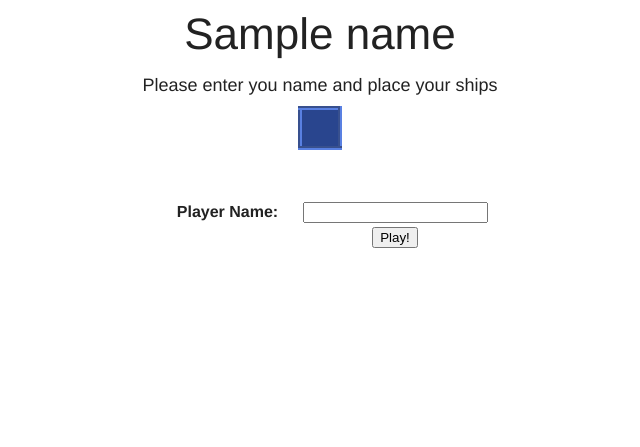
After one commit to ZzCalvinzZ/Battleship, a Django app: template templates/set_field.html in a window 1280 px wide. The commit adds this page. Shown: the top 447 px of the page, without its empty margins (320-960 px from the left). Run offline with Django 3.2, Linux system fonts and the light colour scheme; tables that the repository leaves empty hold one stand-in row (values such as "Sample post"); the template is opened without the code that fills it: values that come from a table or form of the project are taken from there, most other values are stand-ins (such as "Sample title", 1, 10 or a date in 2020); some libraries are stand-ins or nearby versions.

Commit message:
name form now on set field page

```diff
--- a/game/forms.py
+++ b/game/forms.py
@@ -3,6 +3,5 @@ from django import forms
 class GameForm(forms.Form):
   name = forms.CharField(label='Name', max_length=200)
 
-# class GameForm(forms.Form):
-#   player_1 = forms.CharField(label='Player 1', max_length=100)
-#   player_2 = forms.CharField(label='Player 2', max_length=100)
+class SetFieldForm(forms.Form):
+  player_name = forms.CharField(label='Player Name', max_length=200)
--- a/game/static/css/base.css
+++ b/game/static/css/base.css
@@ -4,3 +4,7 @@ width: 150px;
 float: left;
 /*vertical-align:top;*/
 }
+
+.center {
+  text-align: center;
+}
--- a/game/static/js/index.js
+++ b/game/static/css/set_field.css
@@ -1,17 +1,34 @@
-$(document).ready(function() {
+table {
+    border-collapse:collapse;
+    margin: 0 auto;
+    cursor:default;
+}
 
-  $('#game-form').submit(function(){
-    $.ajax({
-      type:$(this).attr('method'),
-      url: $(this).attr('action'),
-      data: $(this).serialize(),
-      success: function(response){
-        $('#url').html("<h5>Game " + response.game + " has been created, you and your opponent can enter the game with this URL:</h5> <h5><a href=" + response.url + ">" + response.url + "</a></h5>")
-      },
-      error: function(response){
-        alert('something went wrong, please try again');
-      }
-    });
-    return false;
-  });
-});
+td {
+  width: 25px;
+  height: 25px;
+  vertical-align: middle;
+  text-align: center;
+}
+
+
+p {
+  text-align: center;
+  font-size: 25px
+}
+
+.my-cell {
+  width: 40px;
+  height: 40px;
+  vertical-align: middle;
+  text-align: center;
+}
+
+.uncovered {
+  border: outset 4px #5980E2;
+  background-color: #29458E;
+}
+
+#name-field {
+  padding-top: 50px;
+}
--- /dev/null
+++ b/templates/set_field.html
@@ -0,0 +1,35 @@
+{% extends "base.html" %}
+
+{% block links %}
+<link rel="stylesheet" href="{{STATIC_URL}}css/set_field.css">
+<script type="text/javascript" src="{{STATIC_URL}}js/set_field.js"></script>
+{% endblock %}
+
+{% block content %}
+<div id='fields'>
+  <h1 class='center'>{{name}}</h1>
+  <h5 class='center'>Please enter you name and place your ships</h5>
+
+  <div id = 'my-field'>
+    <table>
+      <tbody>
+        {% for x in size%}
+        <tr>
+          {% for y in size %}
+          <td class='uncovered my-cell' id='{{x}}{{y}}'></td>
+          {% endfor %}
+        </tr>
+        {% endfor %}
+      </tbody>
+    </table>
+  </div>
+  <div id='name-field'>
+    <table>
+      <form id="game-form" action="/" method="post">
+        {% csrf_token %}
+        {{ form.as_table }}
+        <tr class="submit"><th></th><td><input type="submit" value="Play!" /></td></tr>
+      </form>
+    </table>
+  </div>
+{% endblock %}
```
Also changed, not shown: game/views.py (+4 -3 lines), templates/game_field.html (+3 -5 lines), battleship/db.sqlite3, game/static/js/set_field.js (added), 2 other files.
